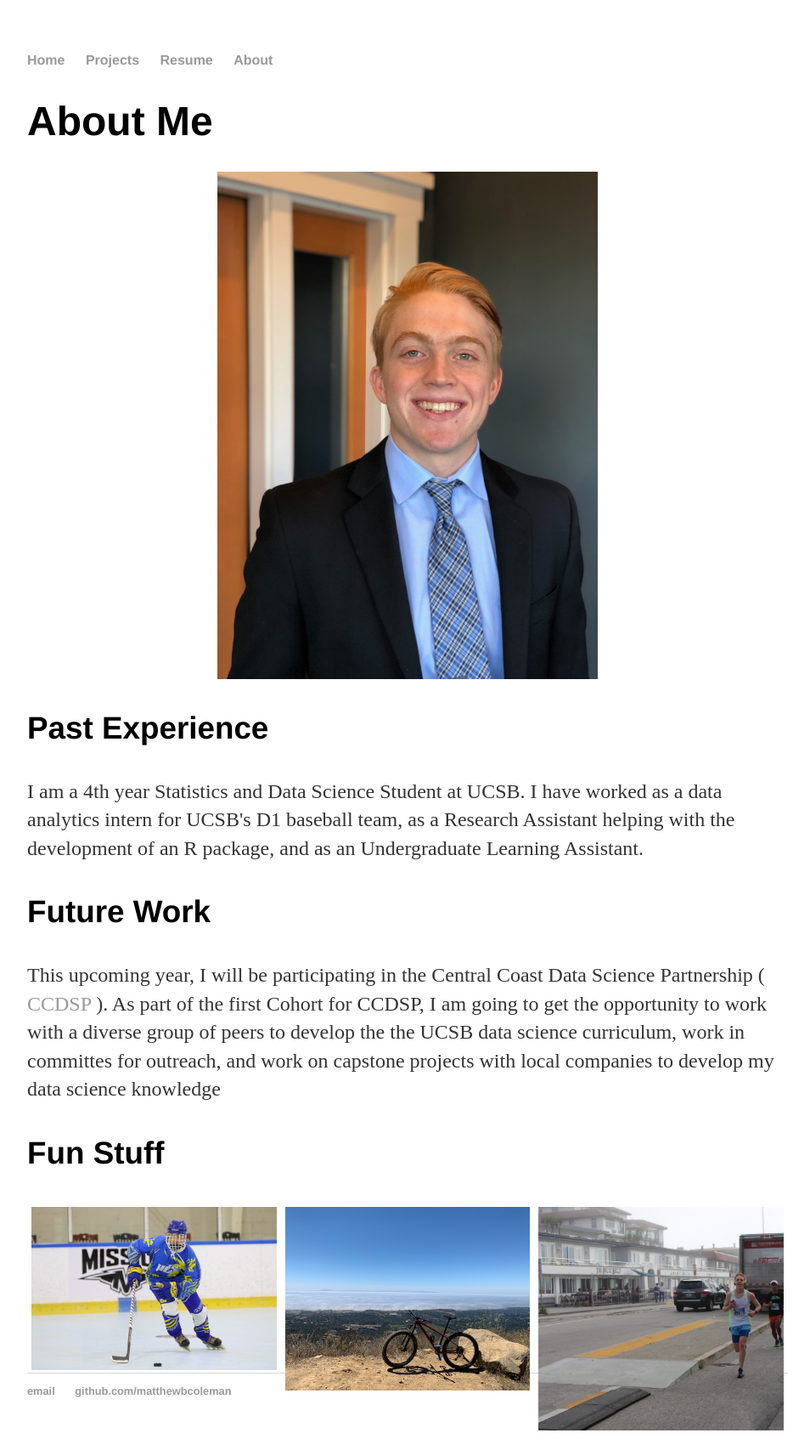
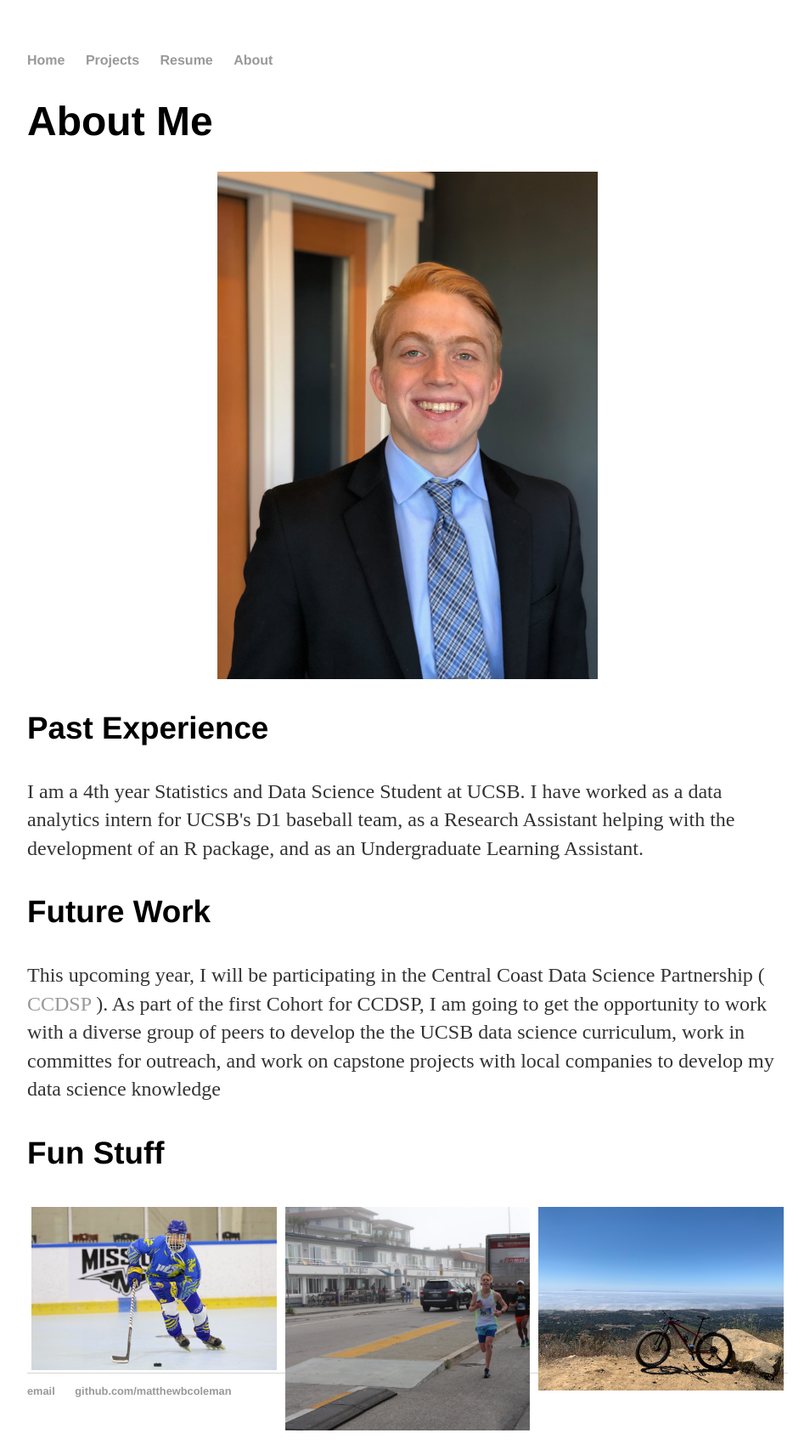
Before and after one commit to matthewbcoleman/matthewbcoleman.github.io, a Jekyll site: the page built from about/index.html, in a window 1280 px wide. Shown: the whole page at 85% size, without its empty margins (160-1114 px from the left). Built offline with Jekyll 4.4.1, drawn with Linux system fonts in a browser that asks for light colours.

Commit message:
Update index.html

```diff
--- a/about/index.html
+++ b/about/index.html
@@ -14,7 +14,8 @@ title: About Me
 				}
 			</style>
 
-			<img src="/pictures/about_photo.jpeg" alt="Me" style = "width:50%">
+			<img src="/pictures/about_photo.jpeg" alt="Me"
+			class = "me" style = "width:50%">
 
 
 				<h3>Past Experience</h3>
@@ -33,16 +34,18 @@ title: About Me
 							style="width:100%">
 					</div>
 
+					<div class = "column">
+						<img src = "/pictures/marathon.jpeg" alt = "Marathon"
+							style="width:100%">
+					</div>
+
 					<div class="column">
 						<img src = "/pictures/mountainbike.jpeg" alt = "MTB"
 							style="width:100%">
 					</div>
 
 
-					<div class = "column">
-						<img src = "/pictures/marathon.jpeg" alt = "Marathon"
-							style="width:100%">
-					</div>
+
 
 				</div>
 
```
